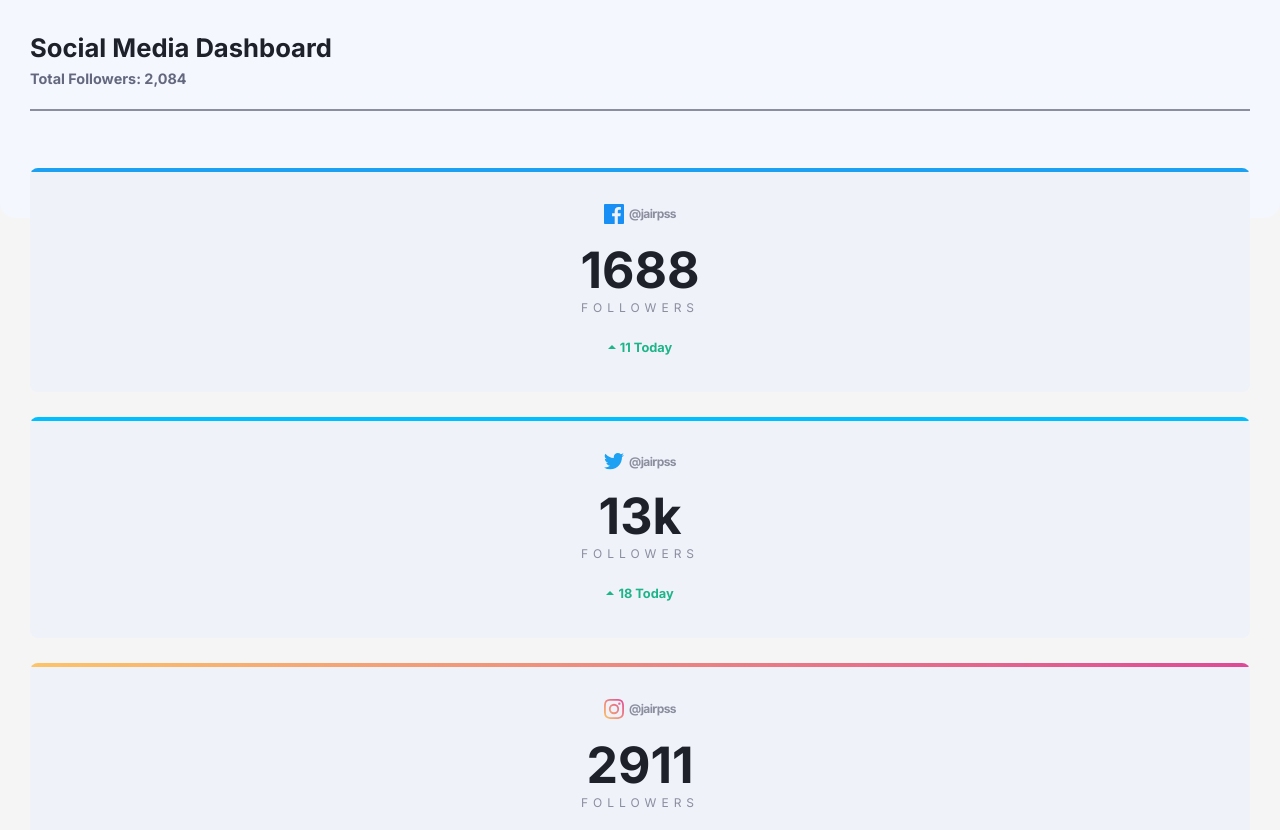
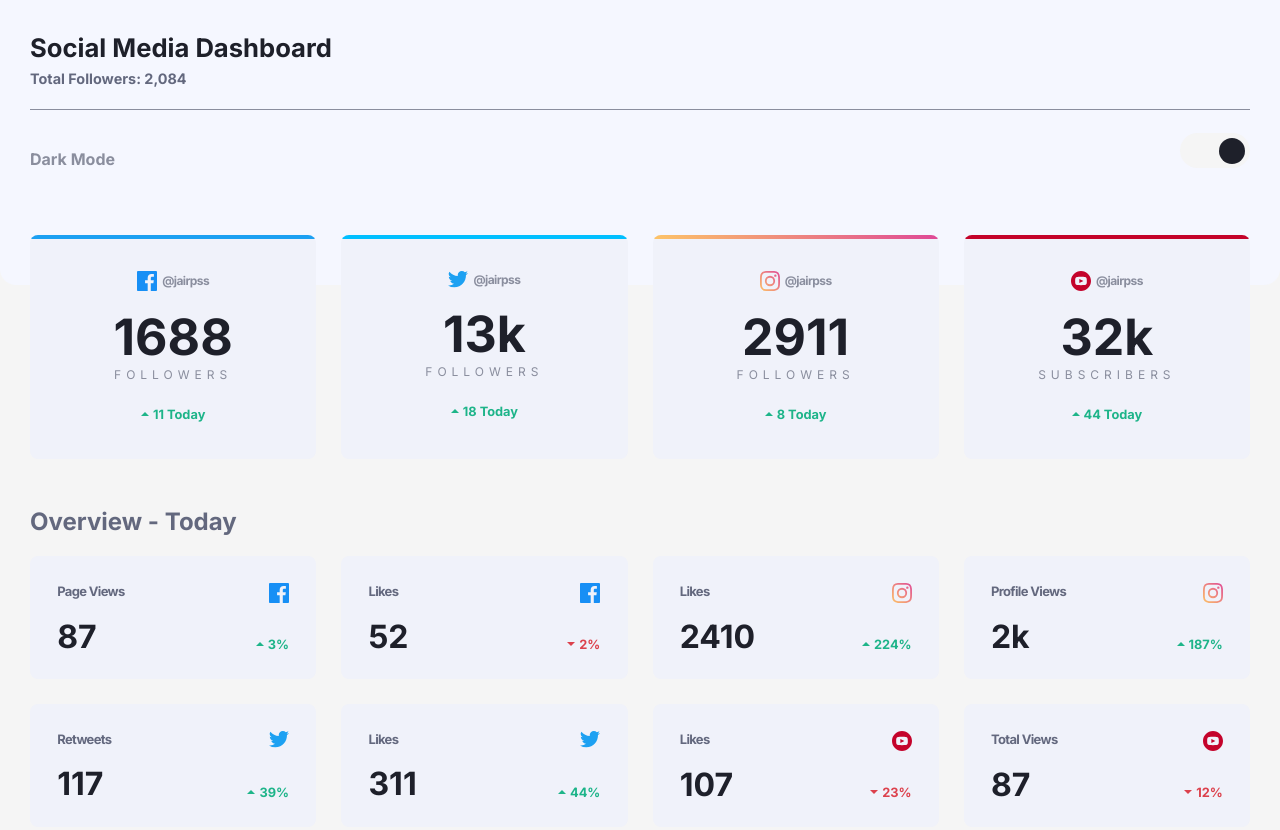
Before and after one commit to jairpss/social-media-dashboard, a plain HTML site: page index.html in a window 1280 px wide. Shown: the top 830 px of the page. Drawn offline with Linux system fonts and the light colour scheme.

Commit message:
adding toggle and dark mode

```diff
--- a/css/style.css
+++ b/css/style.css
@@ -14,13 +14,24 @@
 --instagram2: hsl(329, 70%, 58%);
 --youTube: hsl(348, 97%, 39%);
 
-/* Light Theme */
+/* ----------Light Theme ------------*/
 /*BG*/
 --white: hsl(0, 0%, 96%);
 /*Top BG Pattern*/
 --pale-blue: hsl(225, 100%, 98%);
 /*Card BG*/
 --light-grayish: hsl(227, 47%, 96%);
+
+/*---------- Dark Theme ---------------*/
+/*BG*/
+--very-dark-bg: hsl(230, 17%, 14%);
+--dark-blue-bg: hsl(232, 19%, 15%);
+--dark-card: hsl(228, 28%, 20%);
+--desaturated-blue: hsl(228, 34%, 66%);
+--toggle-dark1: hsl(210, 78%, 56%);
+--toggle-dark2: hsl(146, 68%, 55%);
+
+
 /*Text*/
 --dark-grayish: hsl(228, 12%, 44%);
 --very-dark: hsl(230, 17%, 14%);
@@ -51,7 +62,7 @@ header h1 {
     font-weight: 600;
     font-size: .9em;
     color: var(--dark-grayish);
-    border-bottom: 2px solid var(--toggle);
+    border-bottom: 1px solid var(--toggle);
     padding-bottom: 1.5em;
 }
 
@@ -63,6 +74,44 @@ header h1 {
     display: grid;
     grid-row-gap: 25px;
 }
+.dark-mode{
+    display: flex;
+    justify-content: space-between;
+    padding-top: 1em;
+}
+.dark-mode-title{
+    font-weight: bold;
+    color: var(--toggle);
+}
+.checkbox{
+    display: none;
+}
+.checkbox:checked ~ .switch:before{
+    transform: translateX(0);
+}
+.switch{
+    height: 35px;
+    display: block;
+    border-radius: 20px;
+    background: var(--white);
+    width: 70px;
+    padding: 5px;
+    box-sizing: border-box;
+    cursor: pointer;
+    user-select: none;
+}
+.switch::before{
+    content: "";
+    display: block;
+    width: 26px;
+    height: 26px;
+    background: var(--very-dark);
+    border-radius: 50%;
+    transform: translateX(34px);
+    transition: ease .3s;
+    will-change: transform;
+}
+
 /* CARDS */
 .top-cards{
     margin-top: -50px;
@@ -210,3 +259,64 @@ h2{
 .card-small-percent img{
     margin-right: 4px;
 }
+
+@media screen and (min-width: 480px){
+    .grid {
+        grid-template-columns: 1fr 1fr;
+        grid-column-gap: 25px;
+    }
+    .wrapper{
+        max-width: 1440px;
+        margin: auto;
+    }
+}
+
+@media screen and (min-width: 768px){
+    .grid {
+        grid-template-columns: 1fr 1fr 1fr;
+    }
+}
+
+@media screen and (min-width: 1024px){
+    .grid {
+        grid-template-columns: 1fr 1fr 1fr 1fr;
+    }
+}
+
+/*-------------------DARK MODE--------------------*/
+
+@media(prefers-color-scheme:dark){
+    body{
+        background: var(--very-dark-bg);
+        color: var(--white);
+    }
+    .header{
+        background: var(--very-dark-bg);
+    }
+    .card-followers-title{
+        color: var(--toggle);
+    }
+    .card-title{
+        color: var(--dark-grayish);
+    }
+    .card{
+        background: var(--dark-card);
+    }
+    .card-followers-number,
+    .card-today,
+    .card-small-number{
+        color: var(--light-grayish);
+    }
+    .card-small{
+        background: var(--dark-card);
+    }
+    .card-small-views{
+        color: var(--toggle);
+    }
+    .switch{
+        background-image: linear-gradient(to right, var(--toggle-dark1) 0%, var(--toggle-dark2) 100%);
+    }
+    .switch::before{
+        background: var(--very-dark);
+    }
+}
--- a/index.html
+++ b/index.html
@@ -12,6 +12,12 @@
     <div class="wrapper">
       <h1>Social Media Dashboard</h1>
       <p class="header-total">Total Followers: 2,084</p>
+      <div class="dark-mode">
+        <p class="dark-mode-title">Dark Mode</p>
+        <input type="checkbox" class="checkbox" id="checkbox">
+        <label class="switch" for="checkbox">
+        </label>
+      </div>
     </div>
   </header>
   <section class="top-cards">
```
